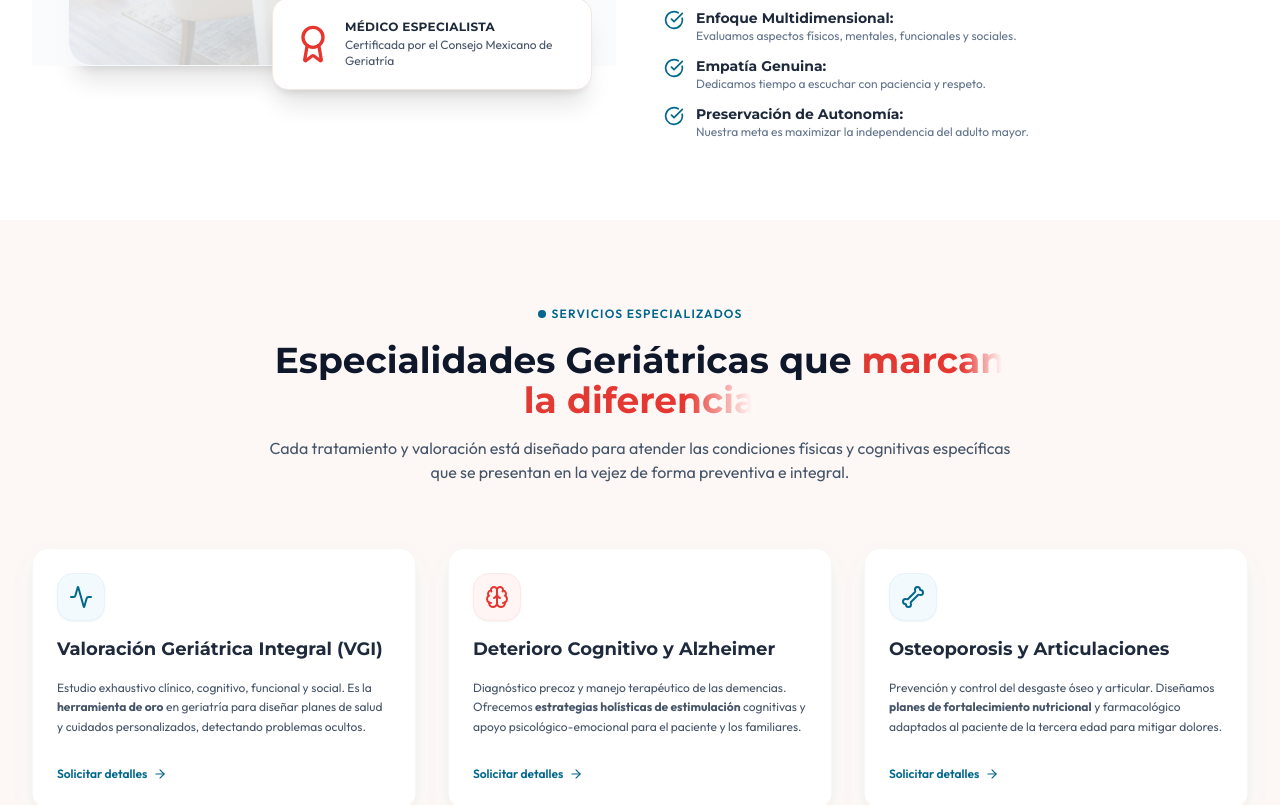
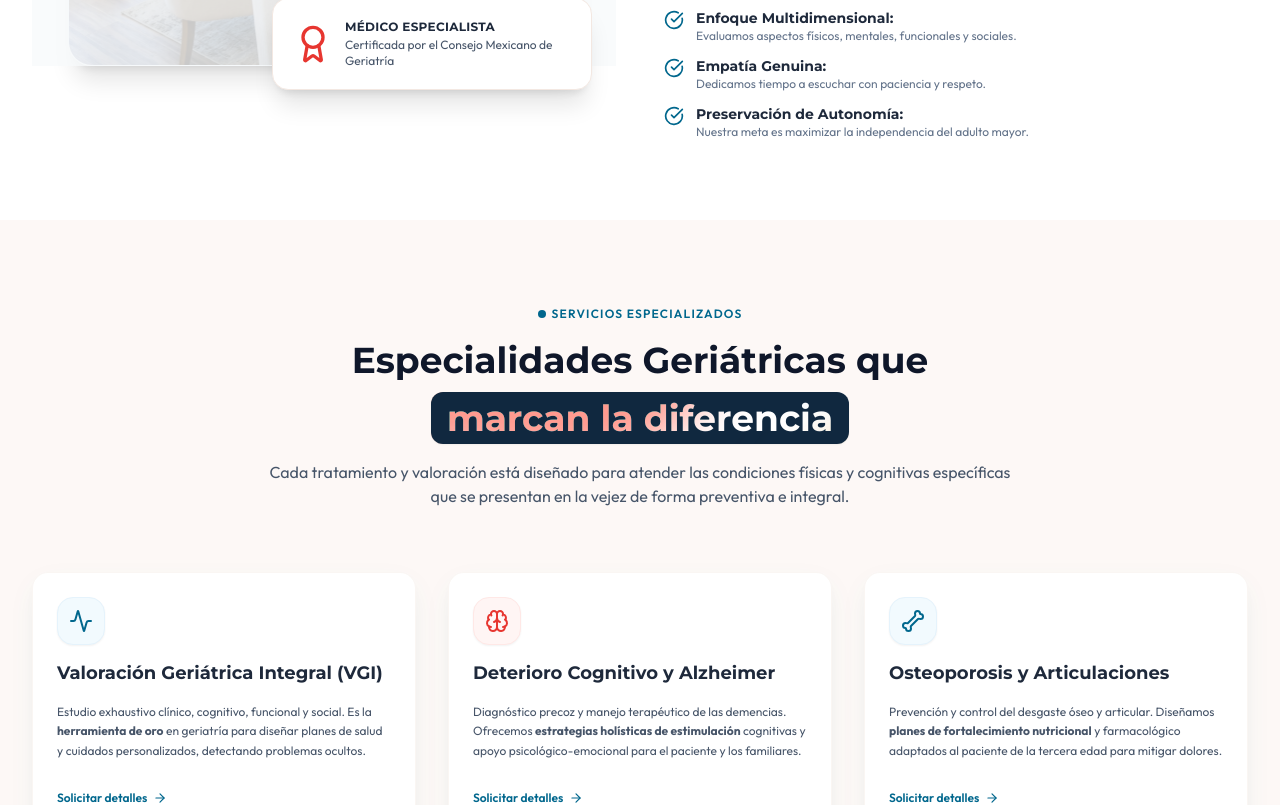
Before and after one commit to lorenzoarellano/draCarolina, a Nuxt app: page / in a window 1280 px wide. Shown: the part 1401-2206 px from the top of the page. Built offline with nearby package versions, Linux system fonts and the light colour scheme.

Commit message:
style: implement aurora text effect on services heading

```diff
--- a/app/assets/css/main.css
+++ b/app/assets/css/main.css
@@ -269,3 +269,162 @@
     filter: brightness(1.12);
   }
 }
+
+/* Aurora Text Effect en Títulos (Efecto Especial) */
+.aurora-title-container {
+  position: relative;
+  overflow: hidden;
+  background-color: #10283f; /* Azul Ultra Oscuro de la marca */
+  color: #ffffff;
+}
+
+.aurora-text-content {
+  position: relative;
+  z-index: 1;
+}
+
+.aurora-glow-container {
+  position: absolute;
+  top: 0;
+  left: 0;
+  width: 100%;
+  height: 100%;
+  z-index: 2;
+  mix-blend-mode: darken;
+  pointer-events: none;
+}
+
+.aurora-glow-item {
+  position: absolute;
+  width: 60vw;
+  height: 60vw;
+  border-radius: 37% 29% 27% 27% / 28% 25% 41% 37%;
+  filter: blur(1.5rem);
+  mix-blend-mode: overlay;
+  opacity: 0.85;
+}
+
+.aurora-glow-item:nth-of-type(1) {
+  background-color: #3291d3; /* Azul primario vibrante */
+  top: -50%;
+  animation: aurora-border 6s ease-in-out infinite,
+    aurora-1 12s ease-in-out infinite alternate;
+}
+
+.aurora-glow-item:nth-of-type(2) {
+  background-color: #dfb26c; /* Dorado de acento */
+  right: 0;
+  top: 0;
+  animation: aurora-border 6s ease-in-out infinite,
+    aurora-2 12s ease-in-out infinite alternate;
+}
+
+.aurora-glow-item:nth-of-type(3) {
+  background-color: #58ade5; /* Azul claro sutil */
+  left: 0;
+  bottom: 0;
+  animation: aurora-border 6s ease-in-out infinite,
+    aurora-3 8s ease-in-out infinite alternate;
+}
+
+.aurora-glow-item:nth-of-type(4) {
+  background-color: #ff8578; /* Rojo/Coral sutil */
+  right: 0;
+  bottom: -50%;
+  animation: aurora-border 6s ease-in-out infinite,
+    aurora-4 24s ease-in-out infinite alternate;
+}
+
+@keyframes aurora-1 {
+  0% {
+    top: 0;
+    right: 0;
+  }
+  50% {
+    top: 100%;
+    right: 75%;
+  }
+  75% {
+    top: 100%;
+    right: 25%;
+  }
+  100% {
+    top: 0;
+    right: 0;
+  }
+}
+
+@keyframes aurora-2 {
+  0% {
+    top: -50%;
+    left: 0%;
+  }
+  60% {
+    top: 100%;
+    left: 75%;
+  }
+  85% {
+    top: 100%;
+    left: 25%;
+  }
+  100% {
+    top: -50%;
+    left: 0%;
+  }
+}
+
+@keyframes aurora-3 {
+  0% {
+    bottom: 0;
+    left: 0;
+  }
+  40% {
+    bottom: 100%;
+    left: 75%;
+  }
+  65% {
+    bottom: 40%;
+    left: 50%;
+  }
+  100% {
+    bottom: 0;
+    left: 0;
+  }
+}
+
+@keyframes aurora-4 {
+  0% {
+    bottom: -50%;
+    right: 0;
+  }
+  50% {
+    bottom: 0%;
+    right: 40%;
+  }
+  90% {
+    bottom: 50%;
+    right: 25%;
+  }
+  100% {
+    bottom: -50%;
+    right: 0;
+  }
+}
+
+@keyframes aurora-border {
+  0% {
+    border-radius: 37% 29% 27% 27% / 28% 25% 41% 37%;
+  }
+  25% {
+    border-radius: 47% 29% 39% 49% / 61% 19% 66% 26%;
+  }
+  50% {
+    border-radius: 57% 23% 47% 72% / 63% 17% 66% 33%;
+  }
+  75% {
+    border-radius: 28% 49% 29% 100% / 93% 20% 64% 25%;
+  }
+  100% {
+    border-radius: 37% 29% 27% 27% / 28% 25% 41% 37%;
+  }
+}
--- a/app/pages/index.vue
+++ b/app/pages/index.vue
@@ -176,8 +176,17 @@
             <span class="w-2 h-2 rounded-full bg-primary"></span>
             <span>Servicios Especializados</span>
           </div>
-          <h2 class="text-3xl sm:text-4xl font-display font-bold text-slate-900">
-            Especialidades Geriátricas que <strong class="animate-text-glint-secondary font-bold box-decoration-clone">marcan la diferencia</strong>
+          <h2 class="text-3xl sm:text-4xl font-display font-bold text-slate-900 flex flex-wrap items-center justify-center gap-x-2 gap-y-3">
+            <span>Especialidades Geriátricas que</span>
+            <strong class="aurora-title-container font-bold px-4 py-1.5 rounded-xl text-white bg-[#10283f] relative overflow-hidden inline-flex items-center justify-center min-h-[2.5rem] shadow-sm">
+              <span class="aurora-text-content">marcan la diferencia</span>
+              <span class="aurora-glow-container">
+                <span class="aurora-glow-item"></span>
+                <span class="aurora-glow-item"></span>
+                <span class="aurora-glow-item"></span>
+                <span class="aurora-glow-item"></span>
+              </span>
+            </strong>
           </h2>
           <p class="text-slate-600 font-sans text-base">
             Cada tratamiento y valoración está diseñado para atender las condiciones físicas y cognitivas específicas que se presentan en la vejez de forma preventiva e integral.
```
